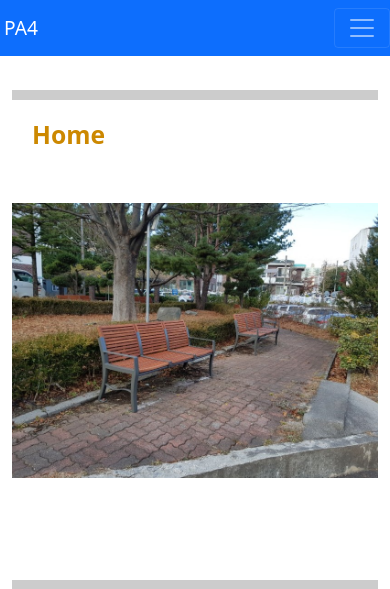
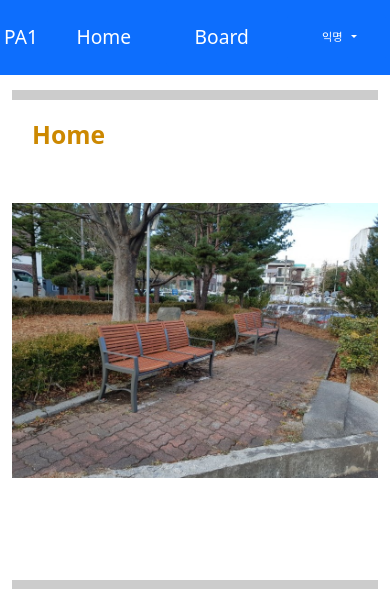
Before and after one commit to mijiFernandes/pa4, a Django app: page / in a window 390 px wide. Shown: the top 589 px of the page. Run offline with Django 3.2, Linux system fonts and the light colour scheme; some libraries are stand-ins or nearby versions.

Commit message:
First version of application moved into github

```diff
--- a/templates/base.html
+++ b/templates/base.html
@@ -10,184 +10,35 @@
 
     {% block extra-style %} {% endblock %}
 
-    {% block footer %}{% endblock %}
-
-    <script src="https://cdn.jsdelivr.net/npm/bootstrap@5.1.3/dist/js/bootstrap.bundle.min.js" integrity="sha384-ka7Sk0Gln4gmtz2MlQnikT1wXgYsOg+OMhuP+IlRH9sENBO0LRn5q+8nbTov4+1p" crossorigin="anonymous"></script>
-    <script src="https://kit.fontawesome.com/83c045e898.js" crossorigin="anonymous"></script>
-
-    {% block extra-script %}
-        <script type="text/javascript">
-            (function fairyDustCursor() {
-
-                  var possibleColors = ["#D61C59", "#E7D84B", "#1B8798"]
-                  var width = window.innerWidth;
-                  var height = window.innerHeight;
-                  var cursor = {x: width/2, y: width/2};
-                  var particles = [];
-
-                  function init() {
-                    bindEvents();
-                    loop();
-                  }
-
-                  // Bind events that are needed
-                  function bindEvents() {
-                    document.addEventListener('mousemove', onMouseMove);
-                    document.addEventListener('touchmove', onTouchMove);
-                    document.addEventListener('touchstart', onTouchMove);
-
-                    window.addEventListener('resize', onWindowResize);
-                  }
-
-                  function onWindowResize(e) {
-                    width = window.innerWidth;
-                    height = window.innerHeight;
-                  }
-
-                  function onTouchMove(e) {
-                    if( e.touches.length > 0 ) {
-                      for( var i = 0; i < e.touches.length; i++ ) {
-                        addParticle( e.touches[i].clientX, e.touches[i].clientY, possibleColors[Math.floor(Math.random()*possibleColors.length)]);
-                      }
-                    }
-                  }
-
-                  function onMouseMove(e) {
-                    cursor.x = e.clientX;
-                    cursor.y = e.clientY;
-
-                    addParticle( cursor.x, cursor.y, possibleColors[Math.floor(Math.random()*possibleColors.length)]);
-                  }
-
-                  function addParticle(x, y, color) {
-                    var particle = new Particle();
-                    particle.init(x, y, color);
-                    particles.push(particle);
-                  }
-
-                  function updateParticles() {
-
-                    // Updated
-                    for( var i = 0; i < particles.length; i++ ) {
-                      particles[i].update();
-                    }
-
-                    // Remove dead particles
-                    for( var i = particles.length -1; i >= 0; i-- ) {
-                      if( particles[i].lifeSpan < 0 ) {
-                        particles[i].die();
-                        particles.splice(i, 1);
-                      }
-                    }
-
-                  }
-
-                  function loop() {
-                    requestAnimationFrame(loop);
-                    updateParticles();
-                  }
-
-                  /**
-                   * Particles
-                   */
-
-                  function Particle() {
-
-                    this.character = "*";
-                    this.lifeSpan = 120; //ms
-                    this.initialStyles ={
-                      "position": "absolute",
-                      "display": "block",
-                      "pointerEvents": "none",
-                      "z-index": "10000000",
-                      "fontSize": "16px",
-                      "will-change": "transform"
-                    };
-
-                    // Init, and set properties
-                    this.init = function(x, y, color) {
-
-                      this.velocity = {
-                        x:  (Math.random() < 0.5 ? -1 : 1) * (Math.random() / 2),
-                        y: 1
-                      };
-
-                      this.position = {x: x - 10, y: y - 20};
-                      this.initialStyles.color = color;
-
-                      this.element = document.createElement('span');
-                      this.element.innerHTML = this.character;
-                      applyProperties(this.element, this.initialStyles);
-                      this.update();
-
-                      document.querySelector('.navbar-brand').appendChild(this.element);
-                    };
-
-                    this.update = function() {
-                      this.position.x += this.velocity.x;
-                      this.position.y += this.velocity.y;
-                      this.lifeSpan--;
-
-                      this.element.style.transform = "translate3d(" + this.position.x + "px," + this.position.y + "px, 0) scale(" + (this.lifeSpan / 120) + ")";
-                    }
-
-                    this.die = function() {
-                      this.element.parentNode.removeChild(this.element);
-                    }
-
-                  }
-
-                  /**
-                   * Utils
-                   */
-
-                  // Applies css `properties` to an element.
-                  function applyProperties( target, properties ) {
-                    for( var key in properties ) {
-                      target.style[ key ] = properties[ key ];
-                    }
-                  }
-
-                  init();
-                })();
-        </script>
-    {% endblock %}
 </head>
 
 <body id="thediv" style="padding-top:90px;">
 
 <nav class="navbar navbar-expand-lg navbar-dark bg-primary fixed-top">
-    <span class="navbar-brand mx-1 mb-0 font-weight-bold font-italic" style="font-size:1.2em">PA4</span>
-    <button class="navbar-toggler" type="button" data-toggle="collapse" data-target="#navbarSupportedContent" aria-controls="navbarSupportedContent" aria-expanded="false" aria-label="Toggle navigation">
-        <span class="navbar-toggler-icon"></span>
-    </button>
-    <div class="collapse navbar-collapse" id="navbarSupportedContent">
-        <ul class="navbar-nav ml-auto">
-            <li class="nav-item mx-0 btn btn-primary"><a class="nav-link text-white" style="font-size:1.2em" href="{% url 'home' %}">Home</a></li>
-            <li class="nav-item mx-0 btn btn-primary"><a class="nav-link text-white" style="font-size:1.2em" href="{% url 'board:index' %}">Board</a></li>
-            <li class="nav-item dropdown mx-1 btn btn-primary" style="float:right">
+  <span class="navbar-brand mx-1 mb-0 font-weight-bold font-italic" style="font-size:1.2em">PA1</span>
+
+        <span class="nav-item mx-0 btn btn-primary"><a class="nav-link text-white" style="font-size:1.2em" href="{% url 'home' %}">Home</a></span>
+        <span class="nav-item mx-0 btn btn-primary"><a class="nav-link text-white" style="font-size:1.2em" href="{% url 'board:index' %}">Board</a></span>
+        <span class="nav-item dropdown mx-1 btn btn-primary" style="float:right">
             {% if user.is_active %}
             <a class="nav-link dropdown-toggle" style="font-size:1.2em; color: white;"  href="#" data-bs-toggle="dropdown">
                 <img style="border-radius:5px; -moz-border-radius: 5px;
                     -khtml-border-radius:5px;
                     -webkit-border-radius:5px;" src="{{ user.profile.avatar.url }} " width="15" height="15"/>&ensp;{% firstof user.username %}&ensp;{{ user.points }}&ensp;</a>
-                <ul class="dropdown-menu">
-                    <li><a class="dropdown-item" href="{% url 'users-profile' %}">My Page</a></li>
-                    <li><a class="dropdown-item" href="{% url 'logout' %}">Logout</a></li>
-                    <li><a class="dropdown-item" href="{% url 'password_change' %}">Change Password</a></li>
-                </ul>
+            <div class="dropdown-menu">
+                <span><a class="dropdown-item" href="{% url 'users-profile' %}">My Page</a></span>
+                <span><a class="dropdown-item" href="{% url 'logout' %}">Logout</a></span>
+                <span><a class="dropdown-item" href="{% url 'password_change' %}">Change Password</a></span>
+            </div>
             {% else %}
             <a class="nav-link dropdown-toggle text-white" style="font-size:0.7em" href="#" data-bs-toggle="dropdown">
                 <i class="fas fa-user"></i>&ensp;익명&ensp;</a>
-                <ul class="dropdown-menu">
-                    <li><a class="dropdown-item" href="{% url 'login' %}">Login</a></li>
-                    <li><a class="dropdown-item" href="{% url 'users-register' %}">Register</a></li>
-                </ul>
+            <div class="dropdown-menu">
+                <span><a class="dropdown-item" href="{% url 'login' %}">Login</a></span>
+                <span><a class="dropdown-item" href="{% url 'users-register' %}">Register</a></span>
+            </div>
             {% endif %}
-            </li>
-        </ul>
-    </div>
-
+        </span>
 </nav>
 
 <div class="container">
--- a/templates/home.html
+++ b/templates/home.html
@@ -70,6 +70,41 @@
 
 {% endblock %}
 
+{% block content %}
+    <div id="img" class="home-image">
+        <h2 class="title">Home</h2>
+    </div>
+
+    <hr style="margin: 10px 0;">
+    <div class="box1" style="height:60px;">
+        <div class="box2" style="width:20%;">
+            <a type="button" id="button1" data-animation="ripple" style="overflow: hidden; position: relative;" onClick="action();">1</a>
+        </div>
+        <div class="box2" style="width:20%;">
+            <a type="button" id="button2" data-animation="ripple" style="overflow: hidden; position: relative;" onClick="change();">2</a>
+        </div>
+        <div class="box2" style="width:20%;">
+            <a type="button" id="button3" data-animation="ripple" style="overflow: hidden; position: relative;" onclick="img();">3</a>
+        </div>
+    </div>
+
+<!--지연-->
+<!--    href="javascript:setTimeout(()=>{window.location = 'instant2' },500);"-->
+
+    <br>
+    <hr style="margin: 10px 0;">
+
+    <div class="row text-center">
+        <div class="col-sm-6">
+            <h3>Board function</h3>
+            <p>You can write posts.</p>
+        </div>
+        <div class="col-sm-6">
+            <h3>Profile function</h3>
+            <p>You can make your own profile.</p>
+        </div>
+    </div>
+    <hr style="margin: 10px 0;">
 {% block extra-script %}
     <script>
         window["tmripple"] =
@@ -484,41 +519,4 @@
     </script>
 {% endblock %}
 
-{% block content %}
-    <div id="img" class="home-image">
-        <h2 class="title">Home</h2>
-    </div>
-
-    <hr style="margin: 10px 0;">
-    <div class="box1" style="height:60px;">
-        <div class="box2" style="width:20%;">
-            <a type="button" id="button1" data-animation="ripple" style="overflow: hidden; position: relative;" onClick="action();">1</a>
-        </div>
-        <div class="box2" style="width:20%;">
-            <a type="button" id="button2" data-animation="ripple" style="overflow: hidden; position: relative;" onClick="change();">2</a>
-        </div>
-        <div class="box2" style="width:20%;">
-            <a type="button" id="button3" data-animation="ripple" style="overflow: hidden; position: relative;" onclick="img();">3</a>
-        </div>
-    </div>
-
-<!--지연-->
-<!--    href="javascript:setTimeout(()=>{window.location = 'instant2' },500);"-->
-
-    <br>
-    <hr style="margin: 10px 0;">
-
-    <div class="row text-center">
-        <div class="col-sm-6">
-            <h3>Board function</h3>
-            <p>You can write posts.</p>
-        </div>
-        <div class="col-sm-6">
-            <h3>Profile function</h3>
-            <p>You can make your own profile.</p>
-        </div>
-    </div>
-    <hr style="margin: 10px 0;">
-
-
 {% endblock content %}
```
Lines whose indentation alone changed are shown as unchanged.
